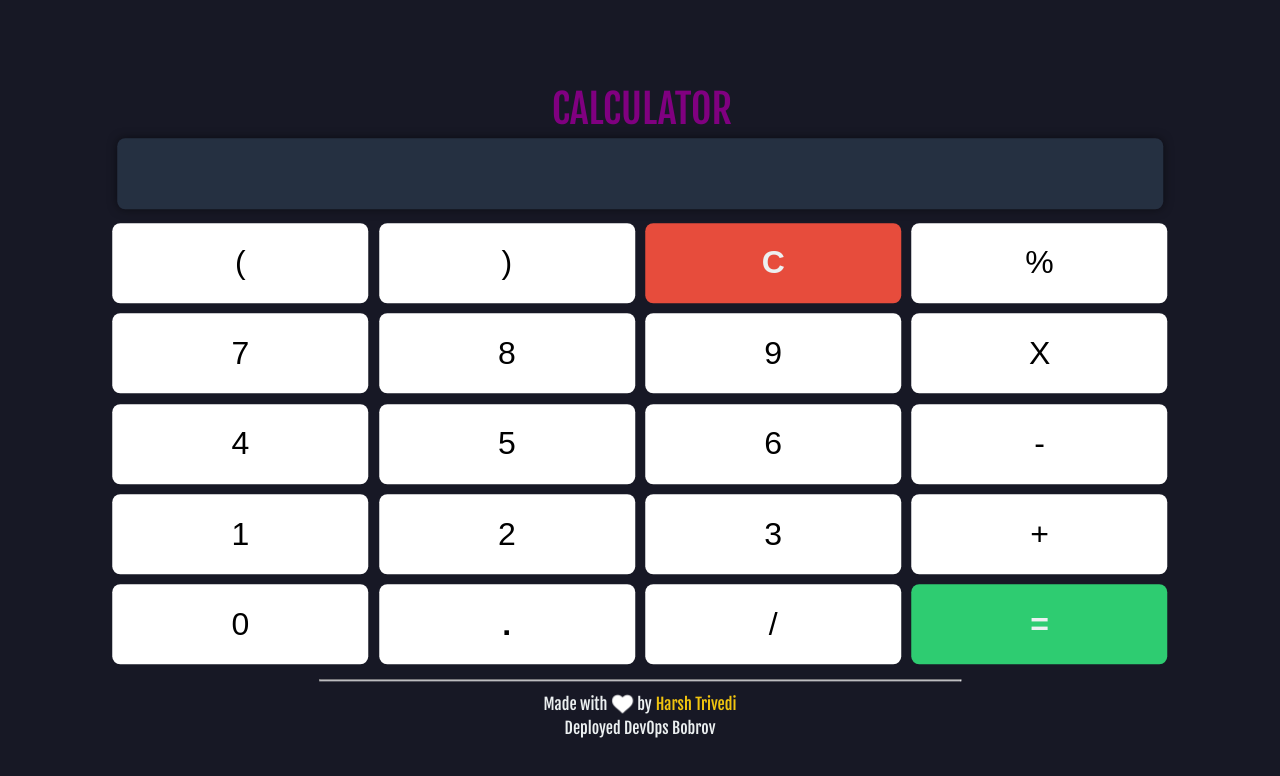
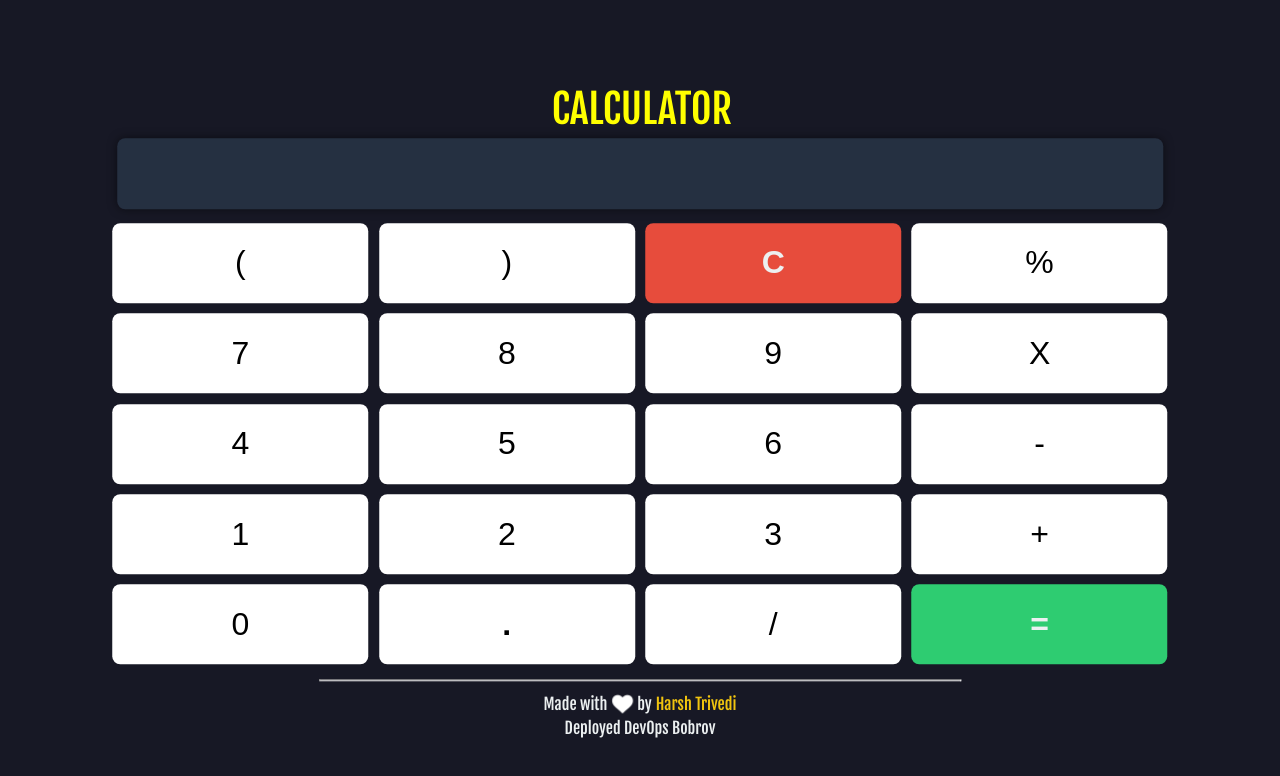
Before and after one commit to m1rovNEW/Calculator, a plain HTML site: page index.html in a window 1280 px wide. Drawn offline with Linux system fonts and the light colour scheme.

Commit message:
change color body

```diff
--- a/index.html
+++ b/index.html
@@ -63,7 +63,7 @@
 
 <body>
 	<div class="container">
-		<h1><a style="text-decoration: none; color: purple; margin-left: 0.25rem;" href="" onclick="location.reload();">CALCULATOR</a></h1 >
+		<h1><a style="text-decoration: none; color: yellow; margin-left: 0.25rem;" href="" onclick="location.reload();">CALCULATOR</a></h1 >
 		<div class="calculator">
 			<input type="text" name="screen" id="answer">
 			<table>
```
